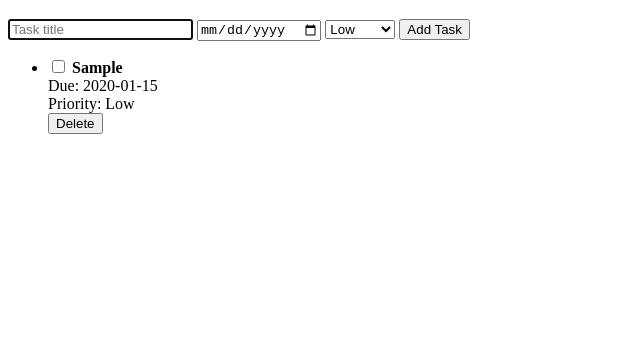
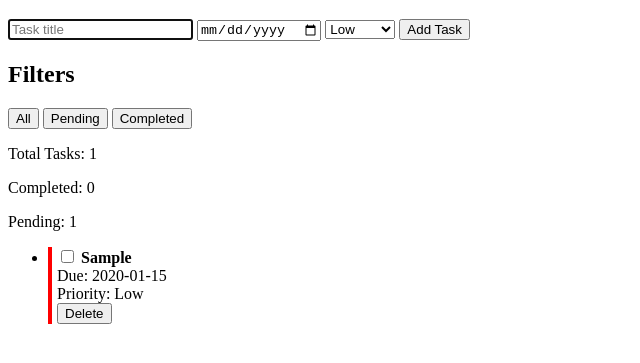
Before and after one commit to N-Amasha/dot-Smart-Task-Planner, a plain HTML site: page index.html in a window 1280 px wide. Both pictures are taken after typing "Sample", "2020-01-15" into the empty fields and a click on the button "Add Task". Shown: the part 61-424 px from the top of the page, without its empty margins (0-640 px from the left). Drawn offline with Linux system fonts and the light colour scheme.

Commit message:
Add task filters, priority sorting, and overdue detection

```diff
--- a/css/style.css
+++ b/css/style.css
@@ -1,4 +1,13 @@
 .completed {
-  text-decoration: line-through;
-  opacity: 0.6;
+    text-decoration: line-through;
+    opacity: 0.6;
 }
+
+.overdue {
+    border-left: 4px solid red;
+    padding-left: 5px;
+}
+
+.high-priority {
+    font-weight: bold;
+}
--- a/index.html
+++ b/index.html
@@ -19,7 +19,21 @@
         <button type="submit">Add Task</button>
     </form>
 
+    <h2>Filters</h2>
+    <div id="filters">
+        <button data-status="all">All</button>
+        <button data-status="pending">Pending</button>
+        <button data-status="completed">Completed</button>
+    </div>
+
+    <div id="summary">
+        <p>Total Tasks: <span id="totalCount">0</span></p>
+        <p>Completed: <span id="completedCount">0</span></p>
+        <p>Pending: <span id="pendingCount">0</span></p>
+    </div>
+
     <ul id="taskList"></ul>
+
 
     <script src="js/app.js"></script>
 </body>
--- a/js/app.js
+++ b/js/app.js
@@ -1,29 +1,26 @@
 document.addEventListener("DOMContentLoaded", function () {
-  // ----- TASK ARRAY -----
   let tasks = [];
+  const STORAGE_KEY = "smartTasks";
 
-  // ----- SELECT ELEMENTS -----
+  // Elements
   const taskForm = document.getElementById("taskForm");
   const titleInput = document.getElementById("title");
   const dateInput = document.getElementById("dueDate");
   const priorityInput = document.getElementById("priority");
   const taskList = document.getElementById("taskList");
 
-  // ----- LOCAL STORAGE KEY -----
-  const STORAGE_KEY = "smartTasks";
+  const filtersDiv = document.getElementById("filters");
+  const totalCount = document.getElementById("totalCount");
+  const completedCount = document.getElementById("completedCount");
+  const pendingCount = document.getElementById("pendingCount");
 
-  // ----- LOAD TASKS FROM LOCALSTORAGE -----
+  // ----- LOCALSTORAGE -----
   function loadTasks() {
-    const storedTasks = localStorage.getItem(STORAGE_KEY);
-    if (storedTasks) {
-      tasks = JSON.parse(storedTasks);
-    } else {
-      tasks = [];
-    }
-    renderTasks();
+    const stored = localStorage.getItem(STORAGE_KEY);
+    tasks = stored ? JSON.parse(stored) : [];
+    renderTasks(tasks);
   }
 
-  // ----- SAVE TASKS TO LOCALSTORAGE -----
   function saveTasks() {
     localStorage.setItem(STORAGE_KEY, JSON.stringify(tasks));
   }
@@ -31,13 +28,12 @@ document.addEventListener("DOMContentLoaded", function () {
   // ----- FORM SUBMIT -----
   taskForm.addEventListener("submit", function (e) {
     e.preventDefault();
-
     const title = titleInput.value.trim();
     const dueDate = dateInput.value;
     const priority = priorityInput.value;
 
-    if (title === "" || dueDate === "") {
-      alert("Please enter task title and due date");
+    if (!title || !dueDate) {
+      alert("Please enter title and due date");
       return;
     }
 
@@ -46,60 +42,16 @@ document.addEventListener("DOMContentLoaded", function () {
 
   // ----- ADD TASK -----
   function addTask(title, dueDate, priority) {
-    const task = {
+    tasks.push({
       id: Date.now(),
       title,
       dueDate,
       priority,
       completed: false
-    };
-
-    tasks.push(task);
+    });
     saveTasks();
-    renderTasks();
+    renderTasks(tasks);
     clearForm();
-  }
-
-  // ----- RENDER TASKS -----
-  function renderTasks() {
-    taskList.innerHTML = "";
-
-    tasks.forEach(task => {
-      const li = document.createElement("li");
-
-      if (task.completed) {
-        li.classList.add("completed");
-      }
-
-      li.innerHTML = `
-        <strong>${task.title}</strong><br>
-        Due: ${task.dueDate}<br>
-        Priority: ${task.priority}<br>
-      `;
-
-      // Complete checkbox
-      const checkbox = document.createElement("input");
-      checkbox.type = "checkbox";
-      checkbox.checked = task.completed;
-      checkbox.addEventListener("change", () => {
-        task.completed = !task.completed;
-        saveTasks();
-        renderTasks();
-      });
-
-      // Delete button
-      const delBtn = document.createElement("button");
-      delBtn.textContent = "Delete";
-      delBtn.addEventListener("click", () => {
-        tasks = tasks.filter(t => t.id !== task.id);
-        saveTasks();
-        renderTasks();
-      });
-
-      li.prepend(checkbox);
-      li.appendChild(delBtn);
-      taskList.appendChild(li);
-    });
   }
 
   // ----- CLEAR FORM -----
@@ -108,6 +60,86 @@ document.addEventListener("DOMContentLoaded", function () {
     titleInput.focus();
   }
 
+  // ----- CHECK OVERDUE -----
+  function isOverdue(task) {
+    const today = new Date().setHours(0,0,0,0);
+    const due = new Date(task.dueDate).setHours(0,0,0,0);
+    return !task.completed && due < today;
+  }
+
+  // ----- PRIORITY SORT -----
+  function sortTasksByPriority(taskArray) {
+    const order = { High: 1, Medium: 2, Low: 3 };
+    return taskArray.sort((a,b) => order[a.priority] - order[b.priority]);
+  }
+
+  // ----- RENDER TASKS -----
+  function renderTasks(taskArray) {
+    const sortedTasks = sortTasksByPriority([...taskArray]);
+    taskList.innerHTML = "";
+
+    sortedTasks.forEach(task => {
+      const li = document.createElement("li");
+
+      if (task.completed) li.classList.add("completed");
+      if (isOverdue(task)) li.classList.add("overdue");
+      if (task.priority === "High") li.classList.add("high-priority");
+
+      li.innerHTML = `
+        <strong>${task.title}</strong><br>
+        Due: ${task.dueDate}<br>
+        Priority: ${task.priority}<br>
+      `;
+
+      const checkbox = document.createElement("input");
+      checkbox.type = "checkbox";
+      checkbox.checked = task.completed;
+      checkbox.addEventListener("change", () => {
+        task.completed = !task.completed;
+        saveTasks();
+        renderTasks(tasks);
+      });
+
+      const delBtn = document.createElement("button");
+      delBtn.textContent = "Delete";
+      delBtn.addEventListener("click", () => {
+        tasks = tasks.filter(t => t.id !== task.id);
+        saveTasks();
+        renderTasks(tasks);
+      });
+
+      li.prepend(checkbox);
+      li.appendChild(delBtn);
+      taskList.appendChild(li);
+    });
+
+    updateSummary(taskArray);
+  }
+
+  // ----- FILTER LOGIC -----
+  function filterTasks(status) {
+    let filtered = tasks;
+    if (status === "pending") filtered = tasks.filter(t => !t.completed);
+    else if (status === "completed") filtered = tasks.filter(t => t.completed);
+
+    renderTasks(filtered);
+  }
+
+  // ----- FILTER BUTTON EVENTS -----
+  filtersDiv.addEventListener("click", (e) => {
+    if (e.target.tagName === "BUTTON") {
+      const status = e.target.dataset.status;
+      filterTasks(status);
+    }
+  });
+
+  // ----- SUMMARY -----
+  function updateSummary(taskArray) {
+    totalCount.textContent = taskArray.length;
+    completedCount.textContent = taskArray.filter(t => t.completed).length;
+    pendingCount.textContent = taskArray.filter(t => !t.completed).length;
+  }
+
   // ----- INITIAL LOAD -----
   loadTasks();
 });
```
